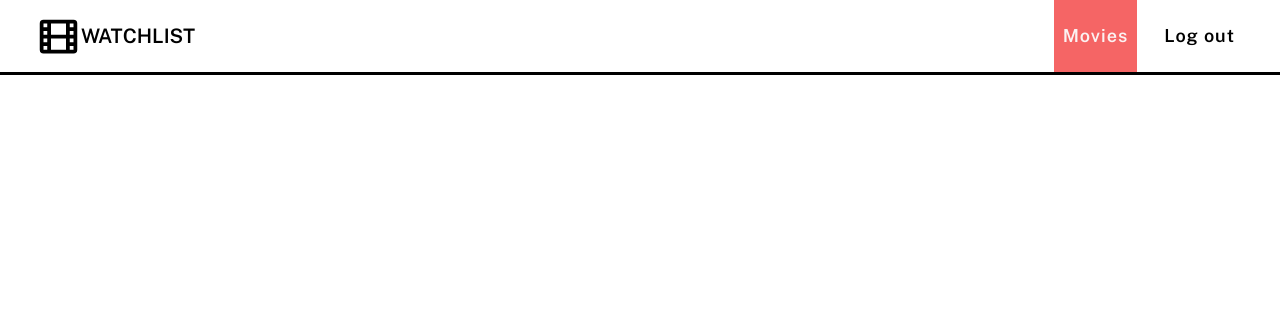
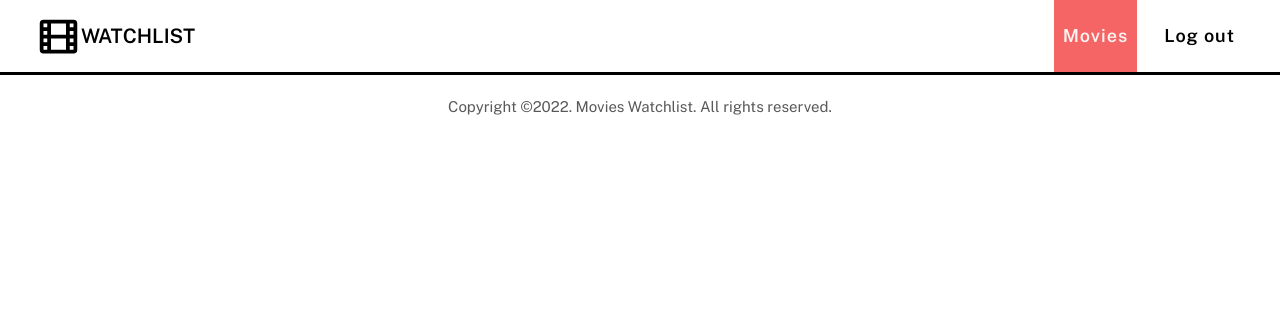
Before and after one commit to manujelko/movie-watchlist, a Flask app: page / in a window 1280 px wide. Shown: the top 335 px of the page. Run offline with Flask 2, Linux system fonts and the light colour scheme.

Commit message:
Adding a footer

```diff
--- a/movie_library/static/css/main.css
+++ b/movie_library/static/css/main.css
@@ -126,6 +126,12 @@
     height: 1em;
 }
 
+.footer {
+    padding: 1rem 0;
+    color: var(--text-muted);
+    text-align: center;
+}
+
 /* Button styles that we'll share across our site */
 .button {
     /* In order to easily position our buttons, we're making the block level elements */
--- a/movie_library/templates/layout.html
+++ b/movie_library/templates/layout.html
@@ -1,4 +1,5 @@
 {% from "macros/nav.html" import header %}
+{% from "macros/footer.html" import footer %}
 
 <!DOCTYPE html>
 <html lang="en">
@@ -16,10 +17,11 @@
 </head>
 
 <body>
-{{ header("2", "") }}
+    {{ header("2", "") }}
     <main class="main">
         {% block main_content %} {% endblock %}
     </main>
+    {{ footer() }}
 </body>
 
 </html>
--- /dev/null
+++ b/movie_library/templates/macros/footer.html
@@ -0,0 +1,5 @@
+{% macro footer() %}
+<footer class="footer">
+    <small>Copyright &copy;2022. Movies Watchlist. All rights reserved.</small>
+</footer>
+{% endmacro %}
```
